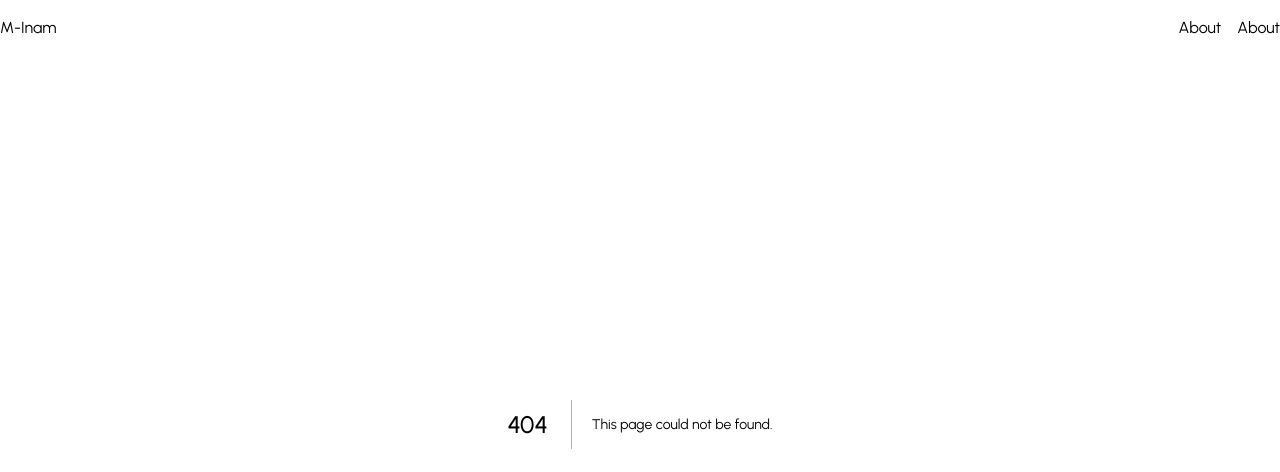
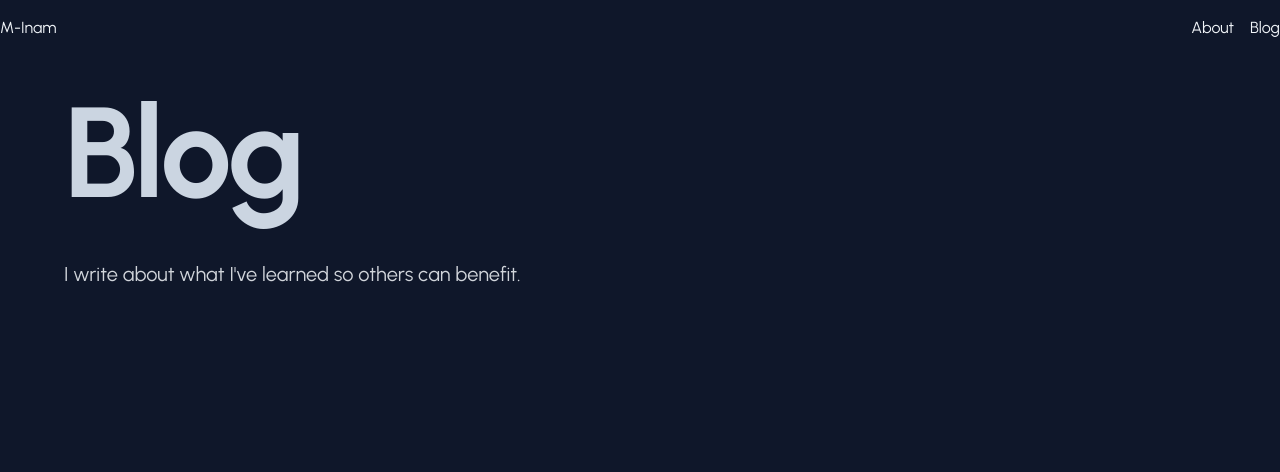
Before and after one commit to MANI-WEBDEVE/My-Portfolio-website, a Next.js app: page /blog in a window 1280 px wide. Before the commit this address had no page. Shown: the top 472 px of the page. Built offline with nearby package versions, Linux system fonts and the light colour scheme; a web font is replaced by a local one.

Commit message:
create-blog-page

```diff
--- /dev/null
+++ b/src/app/blog/page.tsx
@@ -0,0 +1,18 @@
+import Bounded from '@/components/Bounded'
+import Heading from '@/components/Heading'
+import React from 'react'
+
+const page = () => {
+  return (
+  <>
+    <Bounded as="section">
+        <Heading as='h2' size='xl'>Blog</Heading>
+        <div className='prose prose-xl prose-invert mb-10 mt-10'>
+            <p>I write about what I've learned so others can benefit.</p>
+        </div>
+    </Bounded>
+  </>
+  )
+}
+
+export default page
--- a/src/components/Header.tsx
+++ b/src/components/Header.tsx
@@ -23,8 +23,8 @@ const Header = () => {
                 </Link>
               </li>
               <li>
-                <Link href={"/"} aria-label="home-page">
-                  About
+                <Link href={"/blog"} aria-label="home-page">
+                  Blog
                 </Link>
               </li>
             </ul>
```
